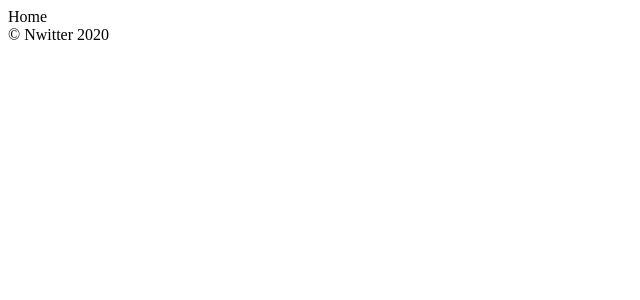
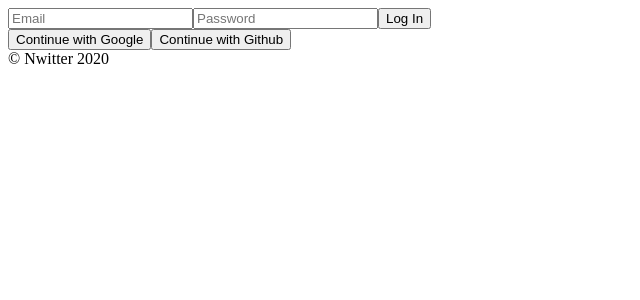
Before and after one commit to clianor/nwitter, a React (Create React App) app: page /#/ in a window 1280 px wide. Shown: the top 300 px of the page, without its empty margins (0-640 px from the left). Built offline with nearby package versions, Linux system fonts and the light colour scheme; no server answers.

Commit message:
2.1 Login Form part One
Signed-off-by: clianor <ejrgus94160@gmail.com>

```diff
--- a/src/components/Router.js
+++ b/src/components/Router.js
@@ -1,9 +1,9 @@
 import React from "react";
 import { HashRouter as Router, Route, Switch } from "react-router-dom";
-import Auth from "../routes/Auth";
-import Home from "../routes/Home";
+import Auth from "routes/Auth";
+import Home from "routes/Home";
 
-const AppRouter = (isLoggedIn) => {
+const AppRouter = ({ isLoggedIn }) => {
   return (
     <Router>
       <Switch>
--- a/src/routes/Auth.js
+++ b/src/routes/Auth.js
@@ -1,5 +1,52 @@
-import React from "react";
+import React, { useState } from "react";
 
-const Auth = () => <sapn>Auth</sapn>;
+const Auth = () => {
+  const [email, setEmail] = useState("");
+  const [password, setPassword] = useState("");
+
+  const onChange = (event) => {
+    const {
+      target: { name, value },
+    } = event;
+
+    if (name === "email") {
+      setEmail(value);
+    } else if (name === "password") {
+      setPassword(value);
+    }
+  };
+
+  const onSubmit = (event) => {
+    event.preventDefault();
+  };
+
+  return (
+    <div>
+      <form onSubmit={onSubmit}>
+        <input
+          name="email"
+          type="text"
+          placeholder="Email"
+          value={email}
+          onChange={onChange}
+          required
+        />
+        <input
+          name="password"
+          type="password"
+          placeholder="Password"
+          value={password}
+          onChange={onChange}
+          required
+        />
+        <input type="submit" value="Log In" />
+      </form>
+      <div>
+        <button>Continue with Google</button>
+        <button>Continue with Github</button>
+      </div>
+    </div>
+  );
+};
 
 export default Auth;
```
